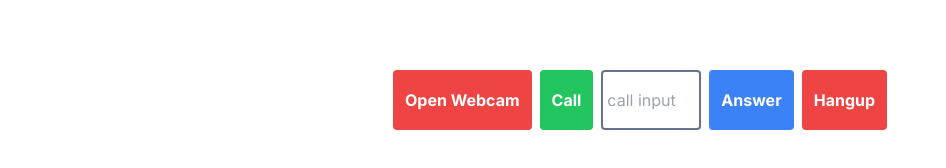
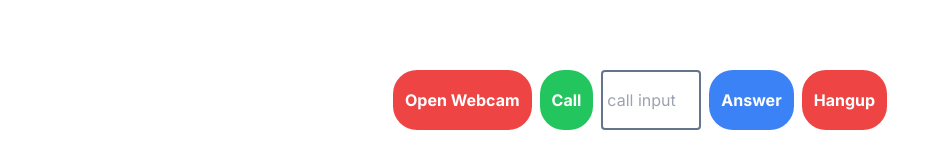
Before and after one commit to tymnec/google-meet-clone, a Next.js app: page /testing in a window 1280 px wide. Shown: the part 148-316 px from the top of the page, without its empty margins (0-946 px from the left). Built offline with nearby package versions, Linux system fonts and the light colour scheme; no server answers.

Commit message:
testing phase 2

```diff
--- a/src/app/testing/page.js
+++ b/src/app/testing/page.js
@@ -3,46 +3,25 @@
 import React, { useEffect } from "react";
 import { firestore } from "@/lib/firebase";
 
+const TestingPage = () => {
   const servers = {
     iceServers: [
       {
-      urls: ["stun:stun1.l.google.com:19302", "stun:stun2.l.google.com:19302"],
+        urls: [
+          "stun:stun1.l.google.com:19302",
+          "stun:stun2.l.google.com:19302",
+        ],
       },
     ],
     iceCandidatePoolSize: 10,
   };
-
-let pc;
+  let pc = new RTCPeerConnection(servers);
 
   let localStream;
   let remoteStream;
 
-// Setup Media sources
-const webcam = async () => {
-  localStream = await navigator.mediaDevices.getUserMedia({
-    video: true,
-    audio: false,
-  });
+  useEffect(() => {}, []);
 
-  remoteStream = new MediaStream();
-
-  // Pushing tracks from local stream to peer connection
-  localStream.getTracks().forEach((track) => {
-    pc.addTrack(track, localStream);
-  });
-
-  // Pull tracks from remote stream add to video stream
-  pc.ontrack = (event) => {
-    event.streams[0].getTracks().forEach((track) => {
-      remoteStream.addTrack(track);
-    });
-  };
-
-  document.getElementById("remoteVideo").srcObject = remoteStream;
-  document.getElementById("webcamVideo").srcObject = localStream;
-};
-
-// Setup Call and making an offer
   const makeCall = async () => {
     // Reference firestore collection
     const callDoc = firestore.collection("calls").doc();
@@ -89,7 +68,6 @@ const makeCall = async () => {
     });
   };
 
-// Answer Call
   const answerCall = async () => {
     const callId = document.getElementById("callInput").value;
     const callDoc = firestore.collection("calls").doc(callId);
@@ -125,10 +103,30 @@ const answerCall = async () => {
     });
   };
 
-const TestingPage = () => {
-  useEffect(() => {
-    pc = new RTCPeerConnection(servers);
-  }, []);
+  const webcam = async () => {
+    localStream = await navigator.mediaDevices.getUserMedia({
+      video: true,
+      audio: false,
+    });
+
+    remoteStream = new MediaStream();
+
+    // Pushing tracks from local stream to peer connection
+    localStream.getTracks().forEach((track) => {
+      pc.addTrack(track, localStream);
+    });
+
+    // Pull tracks from remote stream add to video stream
+    pc.ontrack = (event) => {
+      event.streams[0].getTracks().forEach((track) => {
+        remoteStream.addTrack(track);
+      });
+    };
+
+    document.getElementById("remoteVideo").srcObject = remoteStream;
+    document.getElementById("webcamVideo").srcObject = localStream;
+  };
+
   return (
     <div>
       TestingPage
@@ -136,16 +134,16 @@ const TestingPage = () => {
         <video id="webcamVideo" autoPlay playsInline></video>
         <video id="remoteVideo" autoPlay playsInline></video>
       </div>
-      <div className="flex justify-center ">
+      <div className="flex justify-center">
         <button
-          className=" bg-red-500 p-3 rounded text-white font-bold mr-2 "
+          className=" bg-red-500 p-3 rounded-3xl text-white font-bold mr-2 "
           id="webcamButton"
           onClick={webcam}
         >
           Open Webcam
         </button>
         <button
-          className=" bg-green-500 p-3 rounded text-white font-bold mr-2 "
+          className=" bg-green-500 p-3 rounded-3xl text-white font-bold mr-2 "
           id="callButton"
           onClick={makeCall}
         >
@@ -157,14 +155,14 @@ const TestingPage = () => {
           placeholder="call input"
         />
         <button
-          className=" bg-blue-500 p-3 rounded  text-white font-bold mr-2 "
+          className=" bg-blue-500 p-3 rounded-3xl text-white font-bold mr-2 "
           id="answerButton"
           onClick={answerCall}
         >
           Answer
         </button>
         <button
-          className=" bg-red-500 p-3 rounded  text-white font-bold place-items-center"
+          className=" bg-red-500 p-3 rounded-3xl  text-white font-bold place-items-center"
           id="hangupButton"
         >
           Hangup
```
Also changed, not shown: 1 other file (tests, documents, lock files or other folders). Lines whose indentation alone changed are shown as unchanged.
